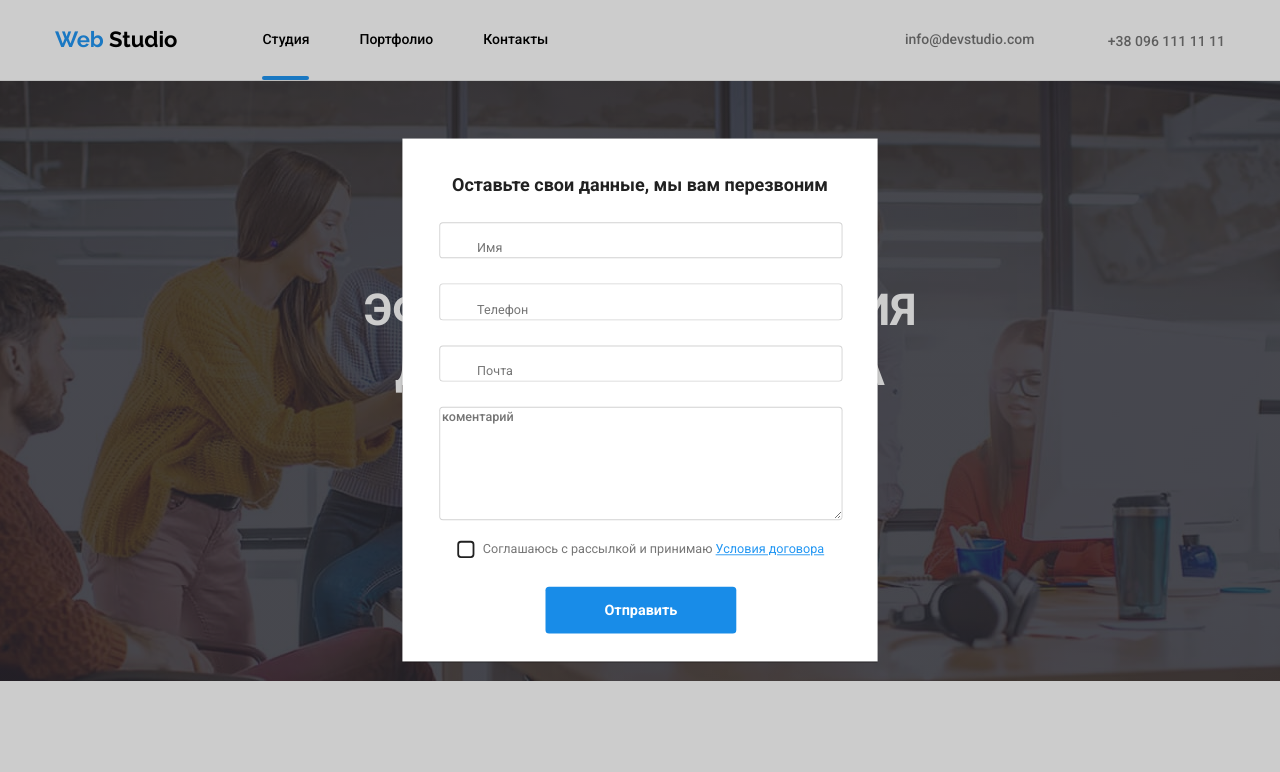
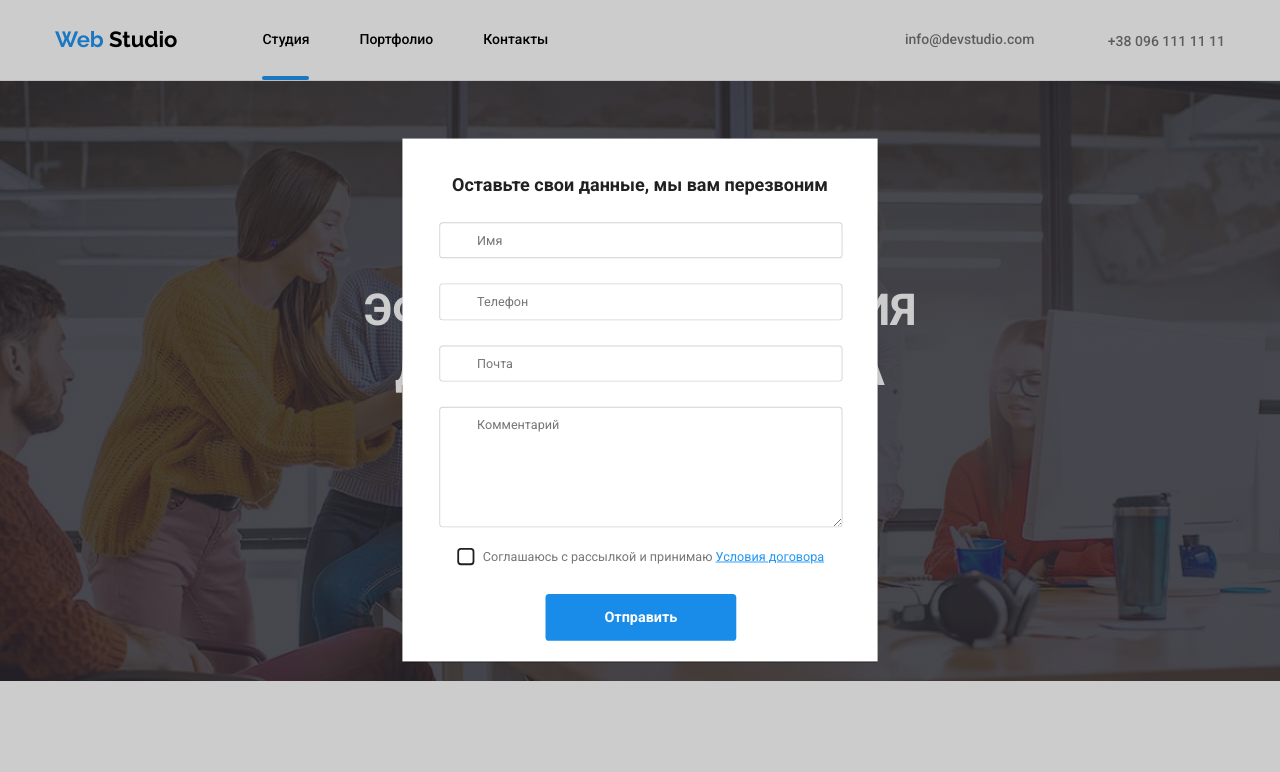
Before and after one commit to MervaM/goit-markup-hw-06, a plain HTML site: page index.html in a window 1280 px wide. Shown: the top 772 px of the page. Drawn offline with nearby package versions, Linux system fonts and the light colour scheme.

Commit message:
modal form

```diff
--- a/css/styles.css
+++ b/css/styles.css
@@ -647,18 +647,15 @@ a {
 
 .form-label {
   position: absolute;
-  top:50%;
-  left:42px;
+
   font-weight: 400;
   font-size: 14px;
   line-height: 16px;
   color: #757575;
   padding: 0;
   margin: 0;
-  /*transform: translateY(-50%);  */
-  transform: translate(-50% 100%);
-
-
+  /*transform: translateY(-50%); */
+  transform: translate(42px, 12px);
   transition: transform 250ms cubic-bezier(0.4, 0, 0.2, 1);
 }
 
@@ -680,7 +677,9 @@ a {
 
 .form-field:focus-within > .form-label {
   /*transform: translateY(-50px);*/
-  transform: translateX(-100%);
+  transform: translate(19px, -20px);
+  transform-origin: top left;
+
   color: #2196F3;
 }
 
@@ -716,7 +715,6 @@ a {
 .comment {
   display: flex;
   outline: none;
-  height: 120px;
   font-weight: 500;
   font-size: 14px;
   line-height: 16px;
@@ -725,6 +723,10 @@ a {
   border-radius: 4px;
   outline: none;
 }
+
+
+
+
 
 .comment::placeholder {
   padding: 12px 16px;
--- a/index.html
+++ b/index.html
@@ -401,7 +401,9 @@
           </label>
 
           <label class="form-field">
-            <textarea class="comment" name="comment" id="comment" rows="8" placeholder="Комментарий" >коментарий</textarea>
+            <textarea class="comment" name="comment" id="comment" rows="8"></textarea>
+            <span class="form-label">Комментарий</span>
+
           </label>
 
           <label class="checkbox-label">
```
